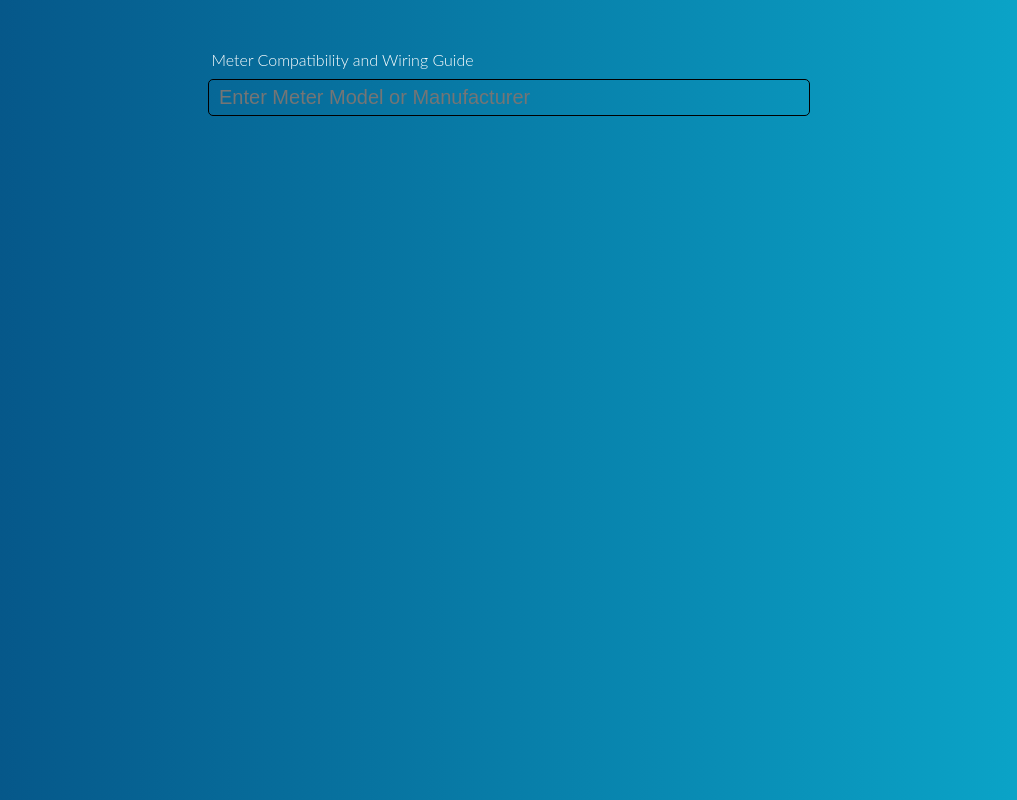
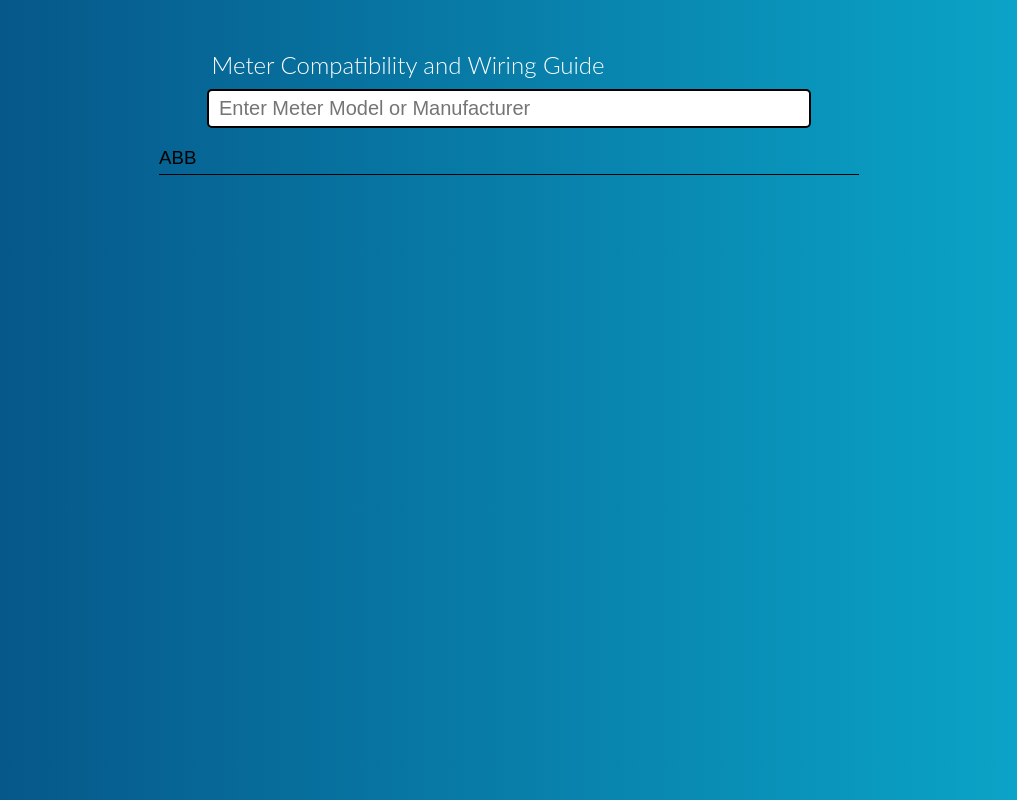
Before and after one commit to tdeckard2000/wiringGuide, an Angular app: page / in a window 1280 px wide. Shown: the whole page, without its empty margins (131-1148 px from the left). Built offline with nearby package versions, Linux system fonts and the light colour scheme.

Commit message:
Add meter item component & stylize search bar and BG.

```diff
--- a/src/app/app.component.css
+++ b/src/app/app.component.css
@@ -1,6 +1,6 @@
 .body{
     background: linear-gradient(to right,#054E82 0%,#0badcf 100%);
-    height: 100vw;
+    height: 100%;
     left: 0;
     position: fixed;
     top: 0;
--- a/src/app/app.component.html
+++ b/src/app/app.component.html
@@ -1,4 +1,5 @@
 <div class="body">
   <app-page-title></app-page-title>
   <app-search-bar></app-search-bar>
+  <app-meter-dropdown-item></app-meter-dropdown-item>
 </div>
--- a/src/app/app.module.ts
+++ b/src/app/app.module.ts
@@ -5,12 +5,14 @@ import { AppRoutingModule } from './app-routing.module';
 import { AppComponent } from './app.component';
 import { SearchBarComponent } from './search-bar/search-bar.component';
 import { PageTitleComponent } from './page-title/page-title.component';
+import { MeterDropdownItemComponent } from './meter-dropdown-item/meter-dropdown-item.component';
 
 @NgModule({
   declarations: [
     AppComponent,
     SearchBarComponent,
-    PageTitleComponent
+    PageTitleComponent,
+    MeterDropdownItemComponent
   ],
   imports: [
     BrowserModule,
--- /dev/null
+++ b/src/app/meter-dropdown-item/meter-dropdown-item.component.css
@@ -0,0 +1,17 @@
+.itemContainer{
+    max-width: 700px;
+    margin: auto;
+}
+
+.itemHeader{
+    font-family: sans-serif;
+    font-weight: 300;
+    margin-bottom: 0;
+}
+
+.underlineDivider{
+    background-color: black;
+    border: 0;
+    height: 1px;
+    margin-top: 5px;
+}
--- /dev/null
+++ b/src/app/meter-dropdown-item/meter-dropdown-item.component.html
@@ -0,0 +1,4 @@
+<div class="itemContainer">
+    <h3 class="itemHeader">ABB</h3>
+    <hr class="underlineDivider">
+</div>
--- /dev/null
+++ b/src/app/meter-dropdown-item/meter-dropdown-item.component.ts
@@ -0,0 +1,15 @@
+import { Component, OnInit } from '@angular/core';
+
+@Component({
+  selector: 'app-meter-dropdown-item',
+  templateUrl: './meter-dropdown-item.component.html',
+  styleUrls: ['./meter-dropdown-item.component.css']
+})
+export class MeterDropdownItemComponent implements OnInit {
+
+  constructor() { }
+
+  ngOnInit(): void {
+  }
+
+}
--- a/src/app/page-title/page-title.component.css
+++ b/src/app/page-title/page-title.component.css
@@ -1,6 +1,7 @@
 h4{
     color: white;
     font-family: Lato,sans-serif;
+    font-size: 1.5rem;
     font-weight: 300;
     max-width: 600px;
     margin: auto;
--- a/src/app/search-bar/search-bar.component.css
+++ b/src/app/search-bar/search-bar.component.css
@@ -16,7 +16,8 @@ input:focus{
 }
 
 .searchBarDiv{
-    border: 1px solid black;
+    background: white;
+    border: 2px solid black;
     border-radius: 5px;
     display: flex;
     height: 35px;
```
Also changed, not shown: 1 other file (tests, documents, lock files or other folders).
